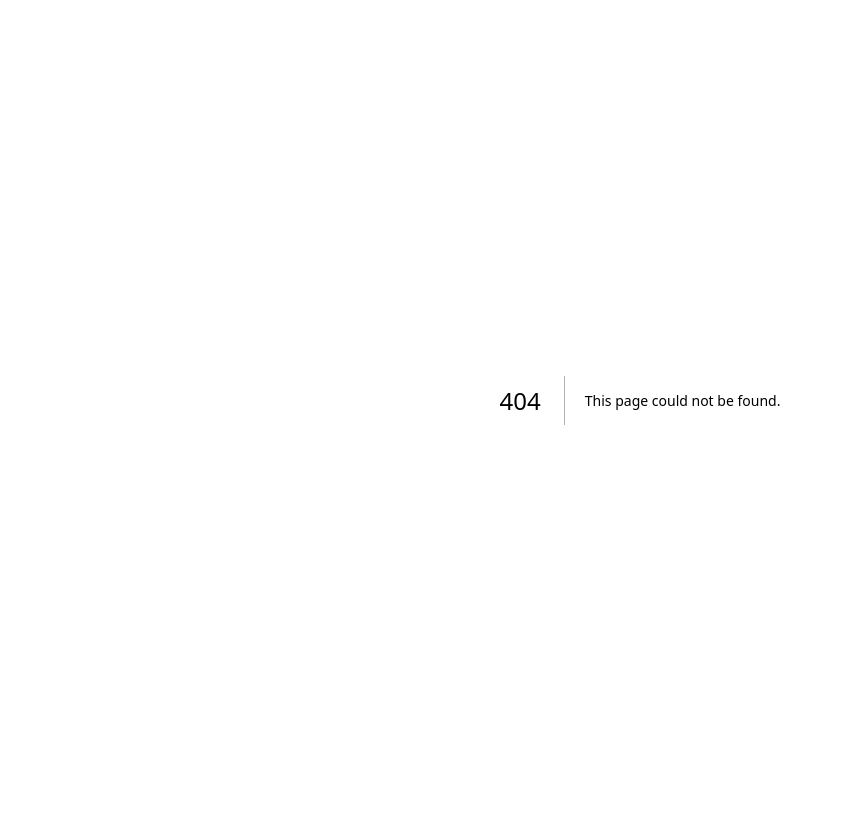
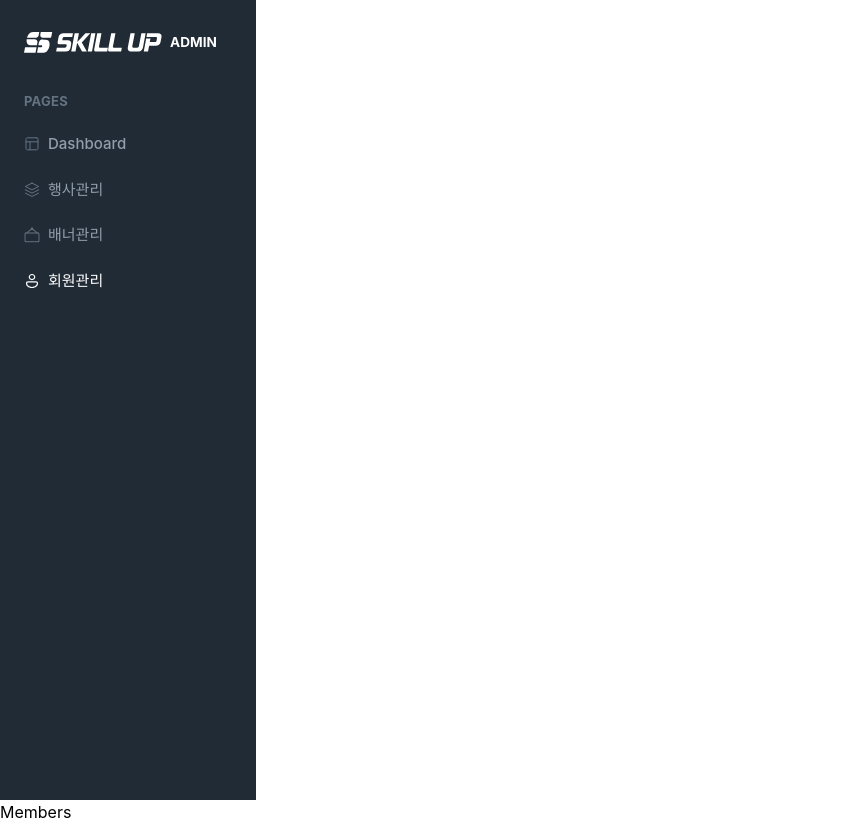
Before and after one commit to SKILLUP-FRONTEND/SkillUp_Admin, a Next.js app: page /admin/members in a window 1280 px wide. Before the commit this address had no page. Shown: the whole page, without its empty margins (0-843 px from the left). Before the commit the page ends 800 px from the top, so only its background shows below. Built offline with nearby package versions, Linux system fonts and the light colour scheme; a web font is replaced by a local one.

Commit message:
:lipstick: Style: 어드민 공통 사이드 네브바 구현 (#3)

```diff
--- /dev/null
+++ b/src/app/admin/layout.tsx
@@ -0,0 +1,18 @@
+// src/app/admin/layout.tsx
+/*
+  담당자 : 김은혜
+  최초 작성일 : 2025-08-28
+  최종 수정일 : 2025-08-28
+*/
+
+import { ReactNode } from "react";
+import AdminSidebar from "@/components/layout/AdminSidebar";
+
+export default function AdminLayout({ children }: { children: ReactNode }) {
+  return (
+    <div>
+      <AdminSidebar />
+      {children}
+    </div>
+  );
+}
--- /dev/null
+++ b/src/app/admin/members/page.tsx
@@ -0,0 +1,10 @@
+// src/app/admin/members/page.tsx
+/*
+  담당자 :
+  최초 작성일 : 2025-08-28
+  최종 수정일 : 2025-08-28
+*/
+
+export default function Members() {
+  return <div>Members</div>;
+}
--- /dev/null
+++ b/src/components/layout/AdminSidebar.tsx
@@ -0,0 +1,56 @@
+// src/components/layout/AdminSidebar.tsx
+/*
+  담당자 : 김은혜
+  최초 작성일 : 2025-08-28
+  최종 수정일 : 2025-08-28
+*/
+
+"use client";
+
+import Image from "next/image";
+import skillUpWhiteIcon from "@/assets/skillUpWhiteIcon.svg";
+import styles from "./adminLayout.module.css";
+import Link from "next/link";
+import dashboardIcon from "@/assets/dashboardIcon.svg";
+import userEnableIcon from "@/assets/userEnableIcon.svg";
+import bannerIcon from "@/assets/bannerIcon.svg";
+import eventIcon from "@/assets/eventIcon.svg";
+import { usePathname } from "next/navigation";
+
+// TODO : 추후 enable, disabled 아이콘 추가 필요
+const navItems = [
+  { label: "Dashboard", href: "/admin/dashboard", icon: dashboardIcon },
+  { label: "행사관리", href: "/admin/events", icon: eventIcon },
+  { label: "배너관리", href: "/admin/banners", icon: bannerIcon },
+  { label: "회원관리", href: "/admin/members", icon: userEnableIcon },
+];
+
+export default function AdminSidebar() {
+  const pathname = usePathname();
+
+  return (
+    <div className={styles.adminSidebar}>
+      <div className={styles.adminLogo}>
+        <Image src={skillUpWhiteIcon} alt="logo" width={138} height={21} />
+        <p>ADMIN</p>
+      </div>
+      <div className={styles.adminMenu}>
+        <span className={styles.adminMenuTitle}>PAGES</span>
+        <nav className={styles.adminMenuList}>
+          {navItems.map((item, index) => (
+            <Link
+              href={item.href}
+              className={`${styles.adminMenuLink} ${
+                pathname === item.href ? styles.active : ""
+              }`}
+              key={index}
+            >
+              <Image src={item.icon} alt={item.label} width={16} height={16} />
+              <span>{item.label}</span>
+            </Link>
+          ))}
+        </nav>
+      </div>
+    </div>
+  );
+}
--- /dev/null
+++ b/src/components/layout/adminLayout.module.css
@@ -0,0 +1,74 @@
+/* src/components/layout/adminLayout.module.css */
+
+/*
+  담당자 : 김은혜
+  최초 작성일 : 2025-08-28
+  최종 수정일 : 2025-08-28
+*/
+
+.adminSidebar {
+  display: flex;
+  flex-direction: column;
+  width: 16rem;
+  min-height: 100vh;
+  background: #212b36;
+  padding: 2rem 1.5rem;
+  gap: 2.5rem;
+}
+
+.adminLogo {
+  display: flex;
+  align-items: center;
+  gap: 0.5rem;
+}
+
+.adminLogo p {
+  color: #fff;
+  text-align: center;
+  font-size: 0.85rem;
+  font-style: normal;
+  font-weight: 700;
+  line-height: 144%;
+}
+
+.adminMenu {
+  display: flex;
+  flex-direction: column;
+  gap: 0.75rem;
+}
+
+.adminMenuTitle {
+  color: #637381;
+  font-size: 0.8125rem;
+  font-style: normal;
+  font-weight: 700;
+  line-height: normal;
+  letter-spacing: 0.01625rem;
+  text-transform: uppercase;
+}
+
+.adminMenuList {
+  display: flex;
+  flex-direction: column;
+}
+
+.adminMenuLink {
+  display: flex;
+  align-items: center;
+  gap: 0.5rem;
+  padding: 0.75rem 0;
+  border-radius: 0.5rem;
+  color: #919eab;
+  font-size: 0.9375rem;
+  font-style: normal;
+  font-weight: 500;
+  line-height: 144%;
+}
+
+.active {
+  color: #fff;
+  font-size: 0.9375rem;
+  font-style: normal;
+  font-weight: 500;
+  line-height: 144%;
+}
```
Also changed, not shown: src/app/admin/banners/page.tsx (added, +10 -0 lines), src/app/admin/dashboard/page.tsx (added, +10 -0 lines), src/app/admin/events/page.tsx (added, +10 -0 lines).
